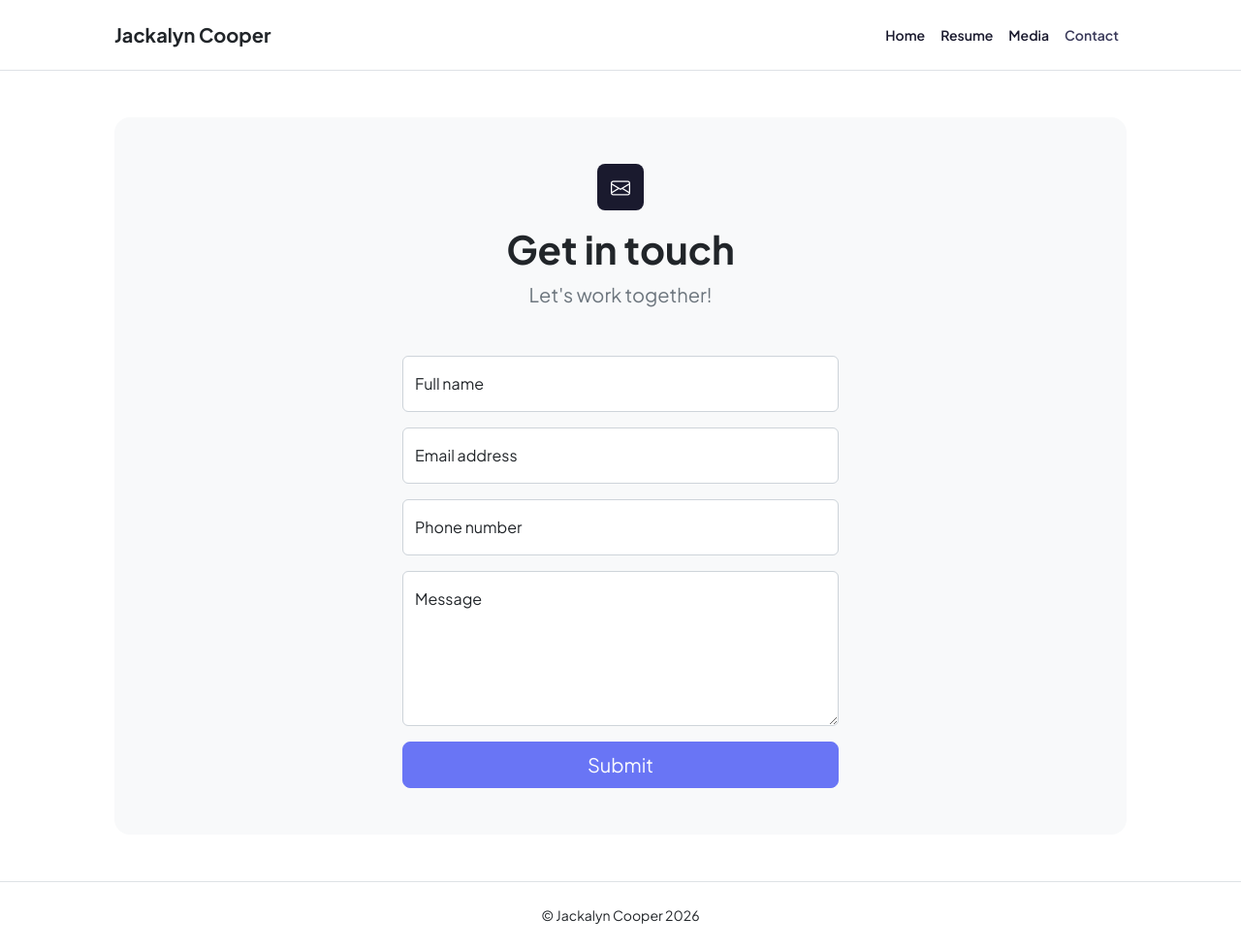
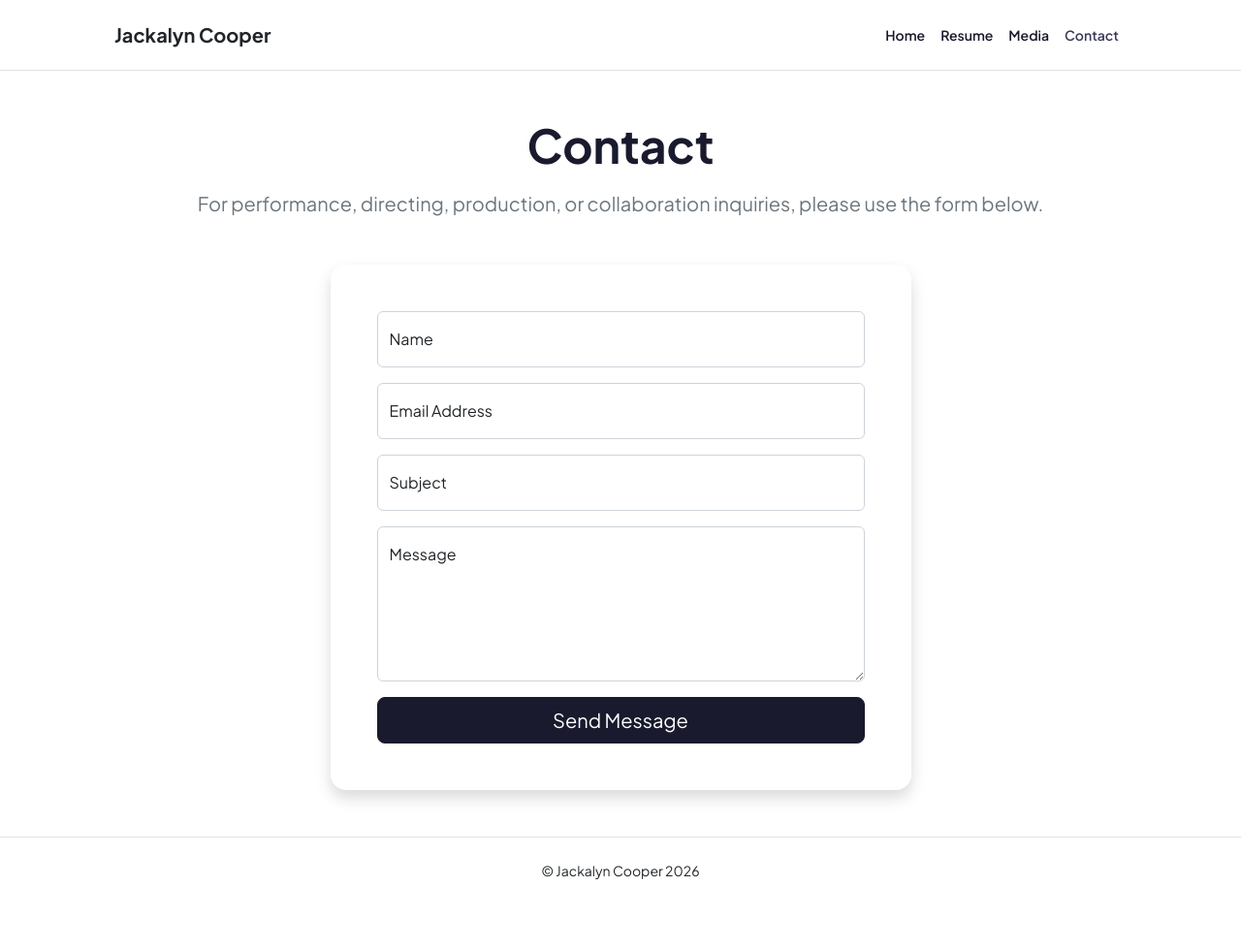
Before and after one commit to eldrethk/Jackalyncooper, a Jekyll site: the page built from contact.html, in a window 1280 px wide. Shown: the whole page at 97% size. Built offline with Jekyll 4.4.1, drawn with Linux system fonts in a browser that asks for light colours; after the commit the page ends 933 px from its top, so only the background shows below that.

Commit message:
Add files via upload

```diff
--- a/contact.html
+++ b/contact.html
@@ -1,77 +1,58 @@
 ---
 layout: default
 title: Contact | Jackalyn Cooper
-description: Contact Jackalyn Cooper.
+description: Contact Jackalyn Cooper
 author: Jackalyn Cooper
 ---
 
-
-            <!-- Page content-->
 <section class="py-5">
     <div class="container px-5">
-                    <!-- Contact form-->
-                    <div class="bg-light rounded-4 py-5 px-4 px-md-5">
         <div class="text-center mb-5">
-                            <div class="feature bg-primary bg-gradient-primary-to-secondary text-white rounded-3 mb-3"><i class="bi bi-envelope"></i></div>
-                            <h1 class="fw-bolder">Get in touch</h1>
-                            <p class="lead fw-normal text-muted mb-0">Let's work together!</p>
+            <h1 class="display-5 fw-bolder mb-0">
+                <span class="text-gradient d-inline">Contact</span>
+            </h1>
+            <p class="lead fw-normal text-muted mt-3">
+                For performance, directing, production, or collaboration inquiries, please use the form below.
+            </p>
         </div>
-                        <div class="row gx-5 justify-content-center">
-                            <div class="col-lg-8 col-xl-6">
-                                <!-- * * * * * * * * * * * * * * *-->
-                                <!-- * * SB Forms Contact Form * *-->
-                                <!-- * * * * * * * * * * * * * * *-->
-                                <!-- This form is pre-integrated with SB Forms.-->
-                                <!-- To make this form functional, sign up at-->
-                                <!-- https://startbootstrap.com/solution/contact-forms-->
-                                <!-- to get an API token!-->
-                                <form id="contactForm" data-sb-form-api-token="API_TOKEN">
-                                    <!-- Name input-->
+
+        <div class="row justify-content-center">
+            <div class="col-lg-8 col-xl-7">
+
+                <div class="card shadow border-0 rounded-4">
+                    <div class="card-body p-5">
+
+                        <form action="https://formspree.io/f/meevbegw" method="POST">
+
                             <div class="form-floating mb-3">
-                                        <input class="form-control" id="name" type="text" placeholder="Enter your name..." data-sb-validations="required" />
-                                        <label for="name">Full name</label>
-                                        <div class="invalid-feedback" data-sb-feedback="name:required">A name is required.</div>
+                                <input class="form-control" id="name" name="name" type="text" placeholder="Your Name" required>
+                                <label for="name">Name</label>
                             </div>
-                                    <!-- Email address input-->
+
                             <div class="form-floating mb-3">
-                                        <input class="form-control" id="email" type="email" placeholder="name@example.com" data-sb-validations="required,email" />
-                                        <label for="email">Email address</label>
-                                        <div class="invalid-feedback" data-sb-feedback="email:required">An email is required.</div>
-                                        <div class="invalid-feedback" data-sb-feedback="email:email">Email is not valid.</div>
+                                <input class="form-control" id="email" name="email" type="email" placeholder="name@example.com" required>
+                                <label for="email">Email Address</label>
                             </div>
-                                    <!-- Phone number input-->
+
                             <div class="form-floating mb-3">
-                                        <input class="form-control" id="phone" type="tel" placeholder="(123) 456-7890" data-sb-validations="required" />
-                                        <label for="phone">Phone number</label>
-                                        <div class="invalid-feedback" data-sb-feedback="phone:required">A phone number is required.</div>
+                                <input class="form-control" id="subject" name="subject" type="text" placeholder="Subject">
+                                <label for="subject">Subject</label>
                             </div>
-                                    <!-- Message input-->
+
                             <div class="form-floating mb-3">
-                                        <textarea class="form-control" id="message" type="text" placeholder="Enter your message here..." style="height: 10rem" data-sb-validations="required"></textarea>
+                                <textarea class="form-control" id="message" name="message" placeholder="Message" style="height: 10rem" required></textarea>
                                 <label for="message">Message</label>
-                                        <div class="invalid-feedback" data-sb-feedback="message:required">A message is required.</div>
                             </div>
-                                    <!-- Submit success message-->
-                                    <!---->
-                                    <!-- This is what your users will see when the form-->
-                                    <!-- has successfully submitted-->
-                                    <div class="d-none" id="submitSuccessMessage">
-                                        <div class="text-center mb-3">
-                                            <div class="fw-bolder">Form submission successful!</div>
-                                            To activate this form, sign up at
-                                            <br />
-                                            <a href="https://startbootstrap.com/solution/contact-forms">https://startbootstrap.com/solution/contact-forms</a>
+
+                            <div class="d-grid">
+                                <button class="btn btn-primary btn-lg" type="submit">Send Message</button>
+                            </div>
+
+                        </form>
+
                     </div>
                 </div>
-                                    <!-- Submit error message-->
-                                    <!---->
-                                    <!-- This is what your users will see when there is-->
-                                    <!-- an error submitting the form-->
-                                    <div class="d-none" id="submitErrorMessage"><div class="text-center text-danger mb-3">Error sending message!</div></div>
-                                    <!-- Submit Button-->
-                                    <div class="d-grid"><button class="btn btn-primary btn-lg disabled" id="submitButton" type="submit">Submit</button></div>
-                                </form>
-                            </div>
+
             </div>
         </div>
     </div>
```
Lines whose indentation alone changed are shown as unchanged.
